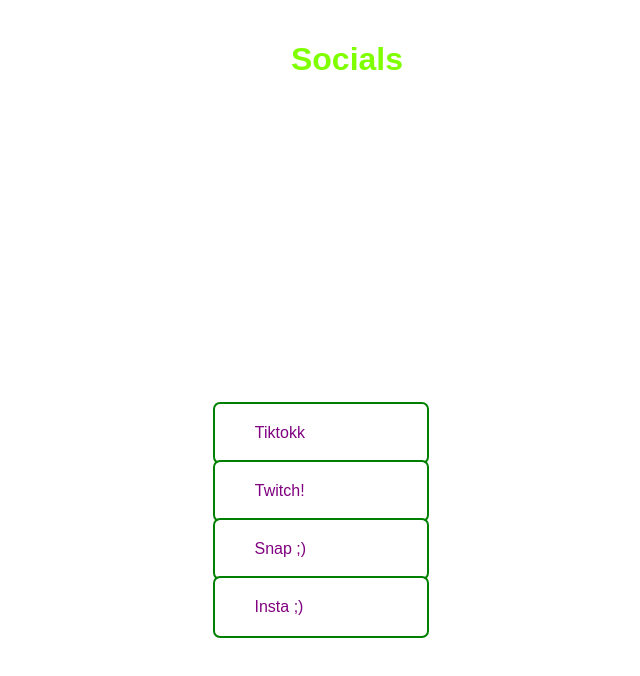
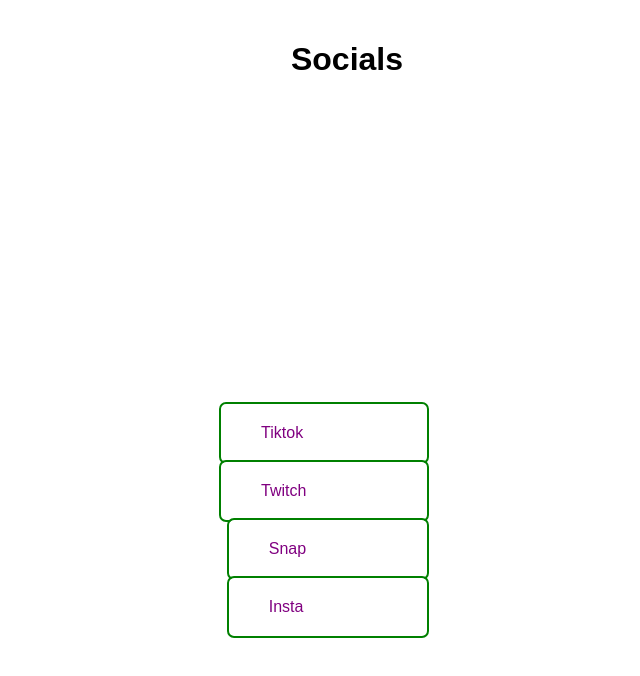
Before and after one commit to Mekhityb/Mekhityb.github.io, a plain HTML site: page index.html in a window 1280 px wide. Shown: the whole page, without its empty margins (293-933 px from the left). Drawn offline with Linux system fonts and the light colour scheme.

Commit message:
Update index.html

```diff
--- a/index.html
+++ b/index.html
@@ -16,7 +16,7 @@
       text-align: center;
     }
 
-    h1 {
+    h1 {Im a demon Nigga
       color: #7FFF00; /* Light green color */
     }
 
@@ -86,12 +86,12 @@
 
   <main>
     <div class="tiktok-twitch-container">
-      <a href="https://www.tiktok.com/@mekhi.tyb?is_from_webapp=1&sender_device=pc" class="link-button col-6">Tiktokk</a>
-      <a href="https://www.twitch.tv/mekhitybb" class="link-button col-6">Twitch!</a>
+      <a href="https://www.tiktok.com/@mekhi.tyb?is_from_webapp=1&sender_device=pc" class="link-button col-6">Tiktok</a>
+      <a href="https://www.twitch.tv/mekhitybb" class="link-button col-6">Twitch</a>
     </div>
     <div class="snapchat-insta-container">
-      <a href="https://t.snapchat.com/AnAt9D0o" class="link-button col-6">Snap ;)</a>
-      <a href="https://www.instagram.com/mekhi.tybb/" class="link-button col-6">Insta ;)</a>
+      <a href="https://t.snapchat.com/AnAt9D0o" class="link-button col-6">Snap</a>
+      <a href="https://www.instagram.com/mekhi.tybb/" class="link-button col-6">Insta</a>
     </div>
   </main>
 </body>
```
